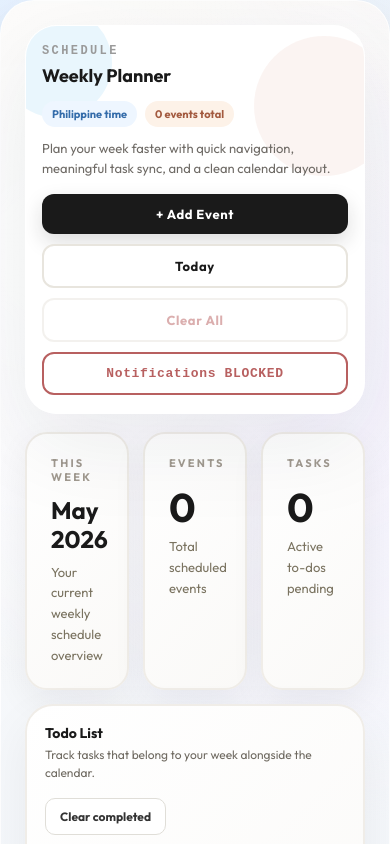
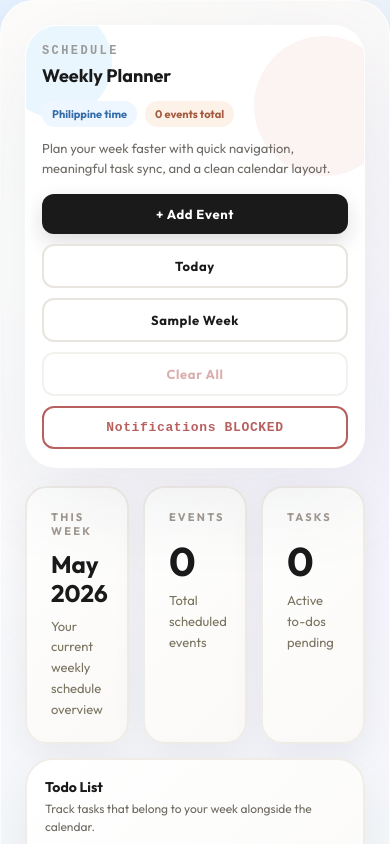
Before and after one commit to crl1005/task, a Next.js app: page / in a window 390 px wide. Shown: the top 844 px of the page. Built offline with nearby package versions, Linux system fonts and the light colour scheme.

Commit message:
calendar issue

```diff
--- a/app/globals.css
+++ b/app/globals.css
@@ -21,9 +21,9 @@ body::before { content: ""; position: fixed; inset: 0; background: radial-gradie
 /* Calendar layout */
 .todo-panel { width: 100%; }
 .calendar-grid { width: 100%; overflow-x: auto; overflow-y: auto; touch-action: pan-y pinch-zoom; overscroll-behavior-x: contain; background: rgba(255,255,255,0.55); border-top: 1px solid rgba(232,230,224,0.95); border-bottom: 1px solid rgba(232,230,224,0.95); }
-.calendar-columns { display: flex; min-width: 100%; }
-.time-column { min-width: 60px; background: rgba(255,255,255,0.88); }
-.day-column { min-width: 150px; flex: 1 0 150px; background: linear-gradient(180deg, rgba(255,255,255,0.95), rgba(247,247,249,0.97)); }
+.calendar-columns { display: flex; min-width: max-content; }
+.time-column { min-width: 60px; flex: 0 0 60px; background: rgba(255,255,255,0.88); }
+.day-column { min-width: 150px; flex: 0 0 150px; background: linear-gradient(180deg, rgba(255,255,255,0.95), rgba(247,247,249,0.97)); }
 .day-column:hover { background: rgba(255,255,255,1); }
 .event-chip { transition: transform 0.2s ease, box-shadow 0.2s ease; border-radius: 16px; will-change: transform, opacity; }
 
@@ -74,12 +74,19 @@ body::before { content: ""; position: fixed; inset: 0; background: radial-gradie
 
 .calendar-header-scroll > div {
 	display: flex;
-	min-width: 100%;
+	min-width: max-content;
 }
 
 .calendar-header-cell {
 	min-width: 150px;
 	flex: 0 0 150px;
+}
+
+@media (max-width: 960px) {
+	.calendar-header-cell {
+		min-width: 130px;
+		flex: 0 0 130px;
+	}
 }
 
 @media (max-width: 640px) {
--- a/src/components/CalendarApp.tsx
+++ b/src/components/CalendarApp.tsx
@@ -283,6 +283,7 @@ export default function CalendarApp() {
           <div className="btn-group" style={{ position:"relative",zIndex:1,display:"flex",alignItems:"center",gap:10,flexWrap:"wrap" }}>
             <button onClick={openAddEvent} className="btn-primary" style={{ padding:"12px 22px",fontSize:13,fontWeight:700,letterSpacing:"0.05em",border:"none",background:"#1a1a1a",color:"#fff",borderRadius:12,cursor:"pointer",boxShadow:"0 8px 20px rgba(26,26,26,0.15)" }}>+ Add Event</button>
             <button onClick={goToToday} className="btn-secondary" style={{ padding:"12px 22px",fontSize:13,fontWeight:700,letterSpacing:"0.05em",border:"2px solid #e8e5de",background:"#fff",color:"#1a1a1a",borderRadius:12,cursor:"pointer" }}>Today</button>
+            <button onClick={resetSampleEvents} className="btn-secondary" style={{ padding:"12px 22px",fontSize:13,fontWeight:700,letterSpacing:"0.05em",border:"2px solid #e8e5de",background:"#fff",color:"#1a1a1a",borderRadius:12,cursor:"pointer" }}>Sample Week</button>
             <button onClick={clearAllEvents} className="btn-secondary" style={{ padding:"12px 22px",fontSize:13,fontWeight:700,letterSpacing:"0.05em",border:"2px solid #e8e5de",background:"#fff",color:"#b86060",borderRadius:12,cursor:"pointer",opacity:!hasEvents?0.5:1,pointerEvents:!hasEvents?"none":"auto" }}>Clear All</button>
             <button onClick={toggleEnabled} className="btn-secondary" style={{ padding:"12px 22px",fontSize:13,fontWeight:700,letterSpacing:"0.05em",border:`2px solid ${notifColor}`,background:"#fff",color:notifColor,borderRadius:12,cursor:"pointer",fontFamily:"monospace" }}>{notifLabel}</button>
           </div>
@@ -357,10 +358,10 @@ export default function CalendarApp() {
               {weekDays.map((day, i) => {
                 const isToday = toDateStr(day) === todayStr;
                 return (
-                  <div key={i} className="calendar-header-cell" style={{ textAlign:"center",padding:"8px 0 10px",borderLeft:"1px solid #e8e6e0" }}>
-                  <div style={{ fontSize:10,fontWeight:700,letterSpacing:"0.1em",color:isToday?"#c4943a":"#b0aea8",fontFamily:"monospace" }}>{DAY_LABELS[i]}</div>
-                  <div style={{ width:30,height:30,borderRadius:"50%",background:isToday?"#c4943a":"transparent",color:isToday?"#fff":"#1a1a1a",display:"flex",alignItems:"center",justifyContent:"center",margin:"4px auto 0",fontSize:13,fontWeight:isToday?700:400 }}>{day.getDate()}</div>
-                </div>
+                  <div key={i} className="calendar-header-cell" style={{ textAlign:"center",padding:"8px 0 10px",borderLeft:"1px solid #e8e6e0",display:"flex",flexDirection:"column",alignItems:"center",justifyContent:"center" }}>
+                    <div style={{ fontSize:10,fontWeight:700,letterSpacing:"0.1em",color:isToday?"#c4943a":"#b0aea8",fontFamily:"monospace" }}>{DAY_LABELS[i]}</div>
+                    <div style={{ width:30,height:30,borderRadius:"50%",background:isToday?"#c4943a":"transparent",color:isToday?"#fff":"#1a1a1a",display:"flex",alignItems:"center",justifyContent:"center",margin:"4px auto 0",fontSize:13,fontWeight:isToday?700:400 }}>{day.getDate()}</div>
+                  </div>
               );
             })}
             </div>
```
